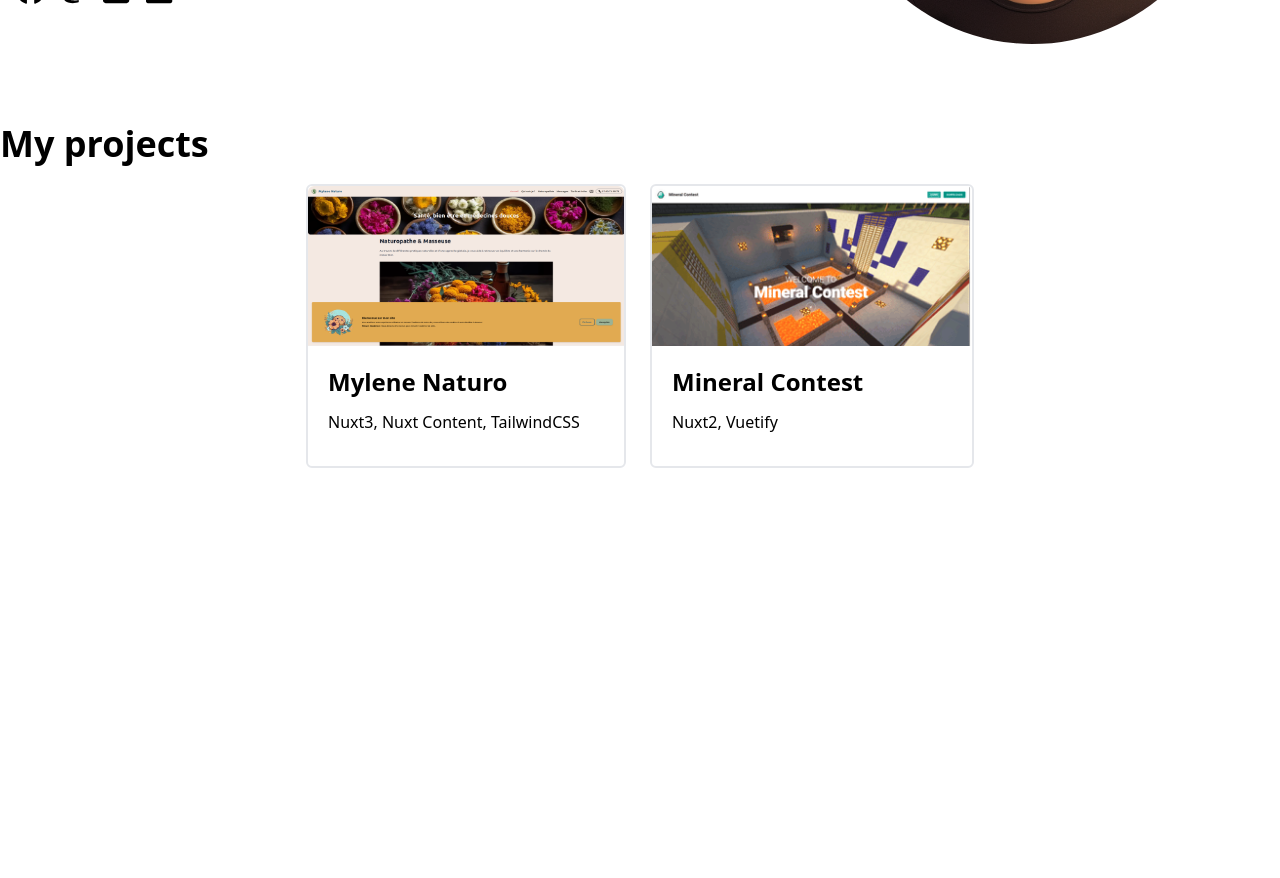
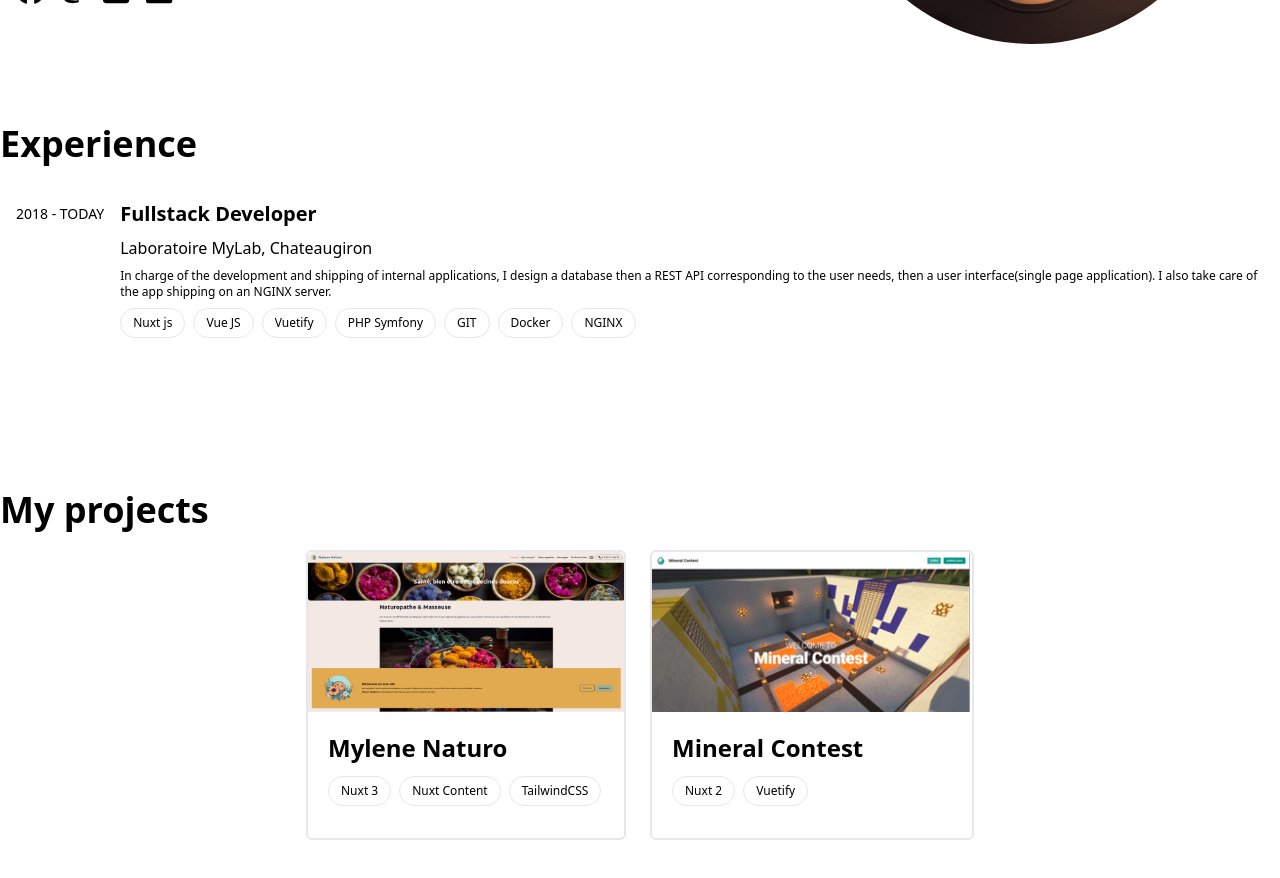
Before and after one commit to Thomas-Philippot/my-website-2, a Nuxt app: page / in a window 1280 px wide. Shown: the part 460-1338 px from the top of the page. Before the commit the page ends 992 px from the top, so only its background shows below. Built offline with nearby package versions, Linux system fonts and the light colour scheme; what @catppuccin/tailwindcss would draw is missing.

Commit message:
first version

```diff
--- a/i18n.config.ts
+++ b/i18n.config.ts
@@ -23,12 +23,24 @@ export default defineI18nConfig(() => ({
         fr: {
             welcome: 'Bonjour, je m\'appelle Thomas',
             tagline: 'Je suis un développeur web Français de 25 ans.',
-            projects: 'Mes projets'
+            projects: 'Mes projets',
+            experience: 'Expérience',
+            today: "Aujourd'hui",
+            'fullstack-dev': 'Développeur Fullstack',
+            'mylab-exp': "En charge du développement et de la mise en production d'applications interne, " +
+                "je conçois une base de données puis une API REST correspondant aux besoins, puis une interface utilisateur " +
+                "(single page application). Je me charge également de la mise en production sur un serveur NGINX."
         },
         en: {
             welcome: 'Hello my name is Thomas',
             tagline: 'I am a French web developer, 25 years old.',
-            projects: 'My projects'
+            projects: 'My projects',
+            experience: 'Experience',
+            today: 'today',
+            'fullstack-dev': 'Fullstack Developer',
+            'mylab-exp': "In charge of the development and shipping of internal applications, " +
+                "I design a database then a REST API corresponding to the user needs, then a user interface" +
+                "(single page application). I also take care of the app shipping on an NGINX server."
         }
     }
 }))
--- a/pages/index.vue
+++ b/pages/index.vue
@@ -36,16 +36,42 @@
       </div>
     </div>
   </section>
-  <section class="py-16">
-      <h2 class="text-4xl font-semibold text-teal mb-5 px-6 md:px-0">{{ $t('projects') }}</h2>
-      <div class="flex flex-col md:flex-row flex-wrap items-center justify-center gap-6">
-          <a class="rounded-md border-2 border-teal w-full md:w-1/4" href="https://mylene-naturo.fr">
+    <section class="py-16 px-6 lg:px-0">
+        <h2 class="text-4xl font-semibold text-flamingo mb-5 px-6 md:px-0">{{ $t('experience') }}</h2>
+        <div class="flex flex-col gap-6">
+            <div class="flex flex-col md:flex-row items-start gap-4 p-4">
+                <p class="text-sm text-subtext0 uppercase mt-1">2018 - {{ $t('today')}}</p>
+                <div class="flex-1">
+                    <h4 class="text-xl font-semibold">{{ $t('fullstack-dev')}}</h4>
+                    <p class="mt-2">Laboratoire MyLab, Chateaugiron</p>
+                    <p class="text-xs font-light mt-2">{{ $t('mylab-exp')}}</p>
+                    <div class="flex flex-wrap gap-2 py-2">
+                        <div class="rounded-full text-xs text-flamingo font-medium leading-5 border border-flamingo px-3 py-1">Nuxt js</div>
+                        <div class="rounded-full text-xs text-flamingo font-medium leading-5 border border-flamingo px-3 py-1">Vue JS</div>
+                        <div class="rounded-full text-xs text-flamingo font-medium leading-5 border border-flamingo px-3 py-1">Vuetify</div>
+                        <div class="rounded-full text-xs text-flamingo font-medium leading-5 border border-flamingo px-3 py-1">PHP Symfony</div>
+                        <div class="rounded-full text-xs text-flamingo font-medium leading-5 border border-flamingo px-3 py-1">GIT</div>
+                        <div class="rounded-full text-xs text-flamingo font-medium leading-5 border border-flamingo px-3 py-1">Docker</div>
+                        <div class="rounded-full text-xs text-flamingo font-medium leading-5 border border-flamingo px-3 py-1">NGINX</div>
+                    </div>
+                </div>
+            </div>
+        </div>
+    </section>
+  <section class="py-16 px-6 lg:px-0">
+      <h2 class="text-4xl font-semibold text-teal mb-5">{{ $t('projects') }}</h2>
+      <div class="flex flex-col lg:flex-row flex-wrap items-center justify-center gap-6">
+          <a class="rounded-md border-2 border-teal w-full sm:w-1/2 md:w-1/3 lg:w-1/4" href="https://mylene-naturo.fr">
               <img src="assets/sites/mylene-naturo.png" class="rounded-t-md w-full h-40" />
               <div class="p-5">
                   <div class="text-2xl font-bold text-teal">
                       Mylene Naturo
                   </div>
-                  <p class="my-3 font-normal">Nuxt3, Nuxt Content, TailwindCSS</p>
+                  <div class="flex flex-wrap gap-2 my-3">
+                      <div class="rounded-full text-xs leading-5 border border-teal px-3 py-1">Nuxt 3</div>
+                      <div class="rounded-full text-xs leading-5 border border-teal px-3 py-1">Nuxt Content</div>
+                      <div class="rounded-full text-xs leading-5 border border-teal px-3 py-1">TailwindCSS</div>
+                  </div>
               </div>
           </a>
           <a class="rounded-md border-2 border-teal " href="https://mineral-contest.netlify.app">
@@ -54,7 +80,10 @@
                   <div class="text-2xl font-bold text-teal">
                       Mineral Contest
                   </div>
-                  <p class="my-3 font-normal">Nuxt2, Vuetify</p>
+                  <div class="flex flex-wrap gap-2 my-3">
+                      <div class="rounded-full text-xs leading-5 border border-teal px-3 py-1">Nuxt 2</div>
+                      <div class="rounded-full text-xs leading-5 border border-teal px-3 py-1">Vuetify</div>
+                  </div>
               </div>
           </a>
       </div>
```
